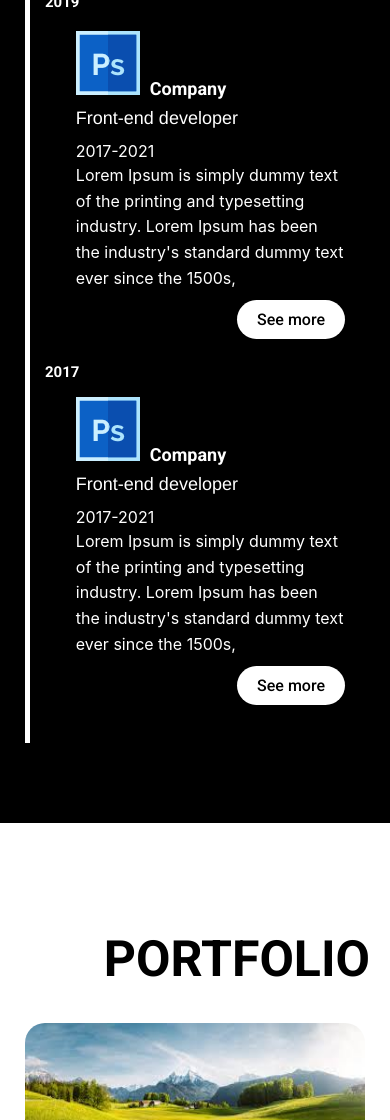
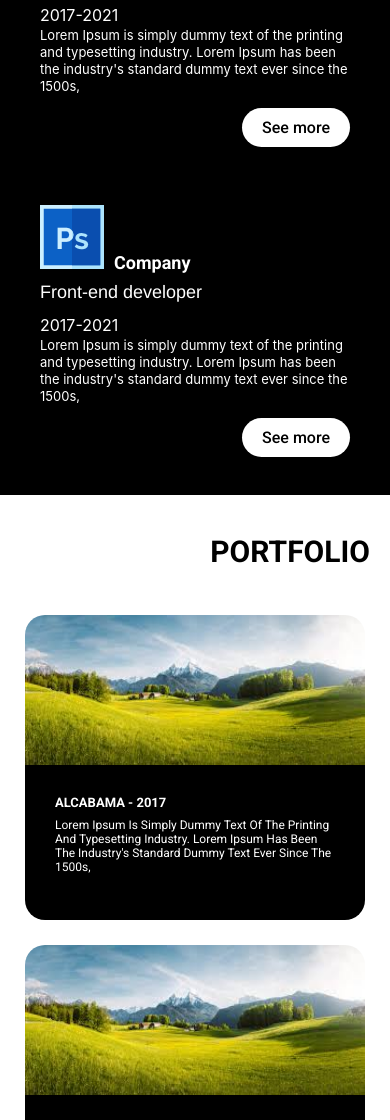
Before and after one commit to andreslarrotta/my-app, a React app: page / in a window 390 px wide. Shown: the part 2306-3426 px from the top of the page. Built offline with nearby package versions, Linux system fonts and the light colour scheme.

Commit message:
todo terminado menos el header mobile

```diff
--- a/src/Experience/ItemExperience/styles.scss
+++ b/src/Experience/ItemExperience/styles.scss
@@ -36,6 +36,15 @@
       margin-left: 10px;
     }
   }
+  &_description {
+    p {
+      @include breakpoint(small down) {
+        font-size: 13px;
+        line-height: 17px;
+        margin-bottom: 20px;
+      }
+    }
+  }
   &_see_more {
     text-align: right;
     a {
--- a/src/Experience/styles.scss
+++ b/src/Experience/styles.scss
@@ -4,6 +4,9 @@
   background: black;
   color: white;
   padding: 80px 0;
+  @include breakpoint(small down) {
+    padding: 0 0;
+  }
   &_container {
     @include xy-grid;
     @include xy-grid-container;
@@ -22,6 +25,9 @@
         line-height: 59px;
         text-align: right;
         text-transform: uppercase;
+        @include breakpoint(small down) {
+          font-size: 30px;
+        }
       }
     }
     &_line_time {
@@ -29,6 +35,10 @@
       position: relative;
       @include breakpoint(medium down) {
         @include xy-cell(1);
+      }
+      @include breakpoint(small down) {
+        @include xy-cell(0);
+        display: none;
       }
       .draw_line {
         background: white;
@@ -76,7 +86,10 @@
       @include xy-cell(6);
 
       @include breakpoint(medium down) {
-        @include xy-cell(11);
+        @include xy-cell(10);
+      }
+      @include breakpoint(small down) {
+        @include xy-cell(12);
       }
     }
     &_margen {
--- a/src/Portfolio/styles.scss
+++ b/src/Portfolio/styles.scss
@@ -4,6 +4,9 @@
   background: white;
   color: black;
   padding: 80px 0;
+  @include breakpoint(small down) {
+    padding: 0 0;
+  }
   &_container {
     @include xy-grid;
     @include xy-grid-container;
@@ -22,6 +25,9 @@
         line-height: 59px;
         text-align: right;
         text-transform: uppercase;
+        @include breakpoint(small down) {
+          font-size: 30px;
+        }
       }
     }
     &_items_portfolio {
```
